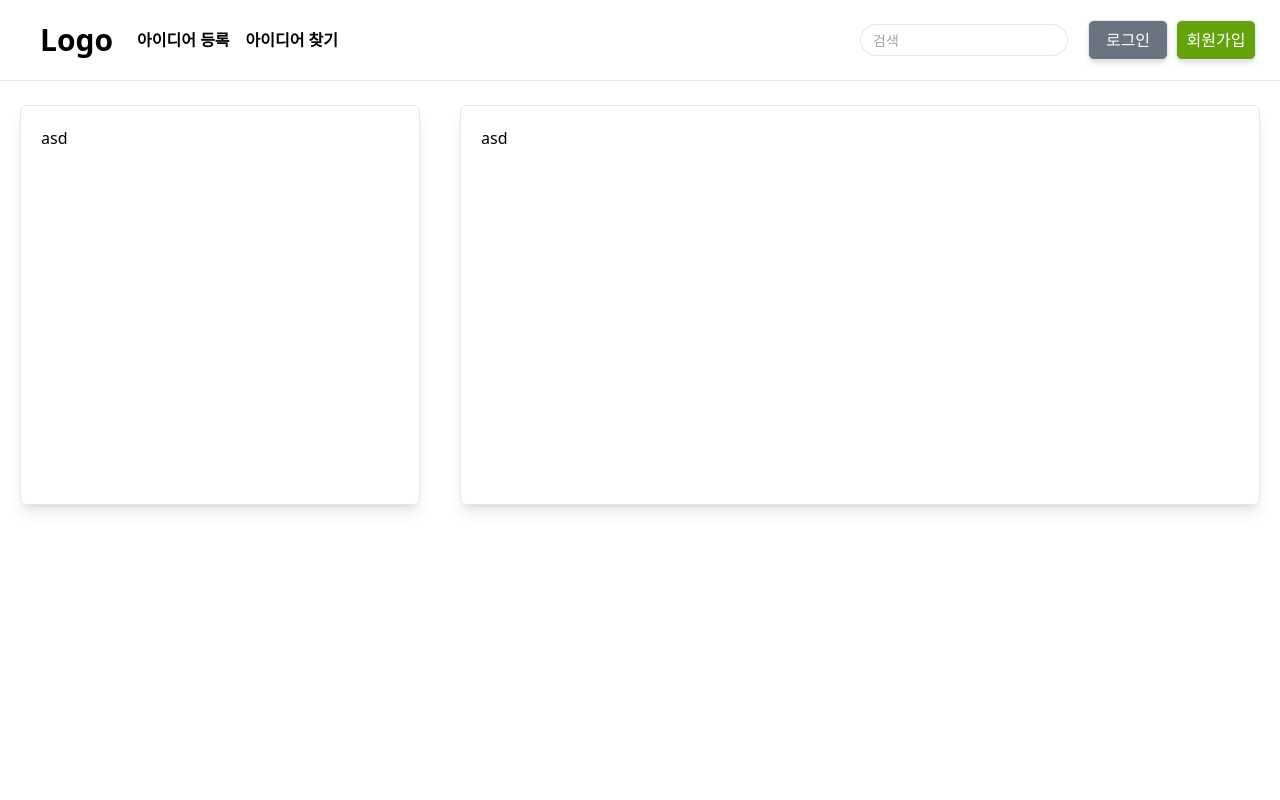
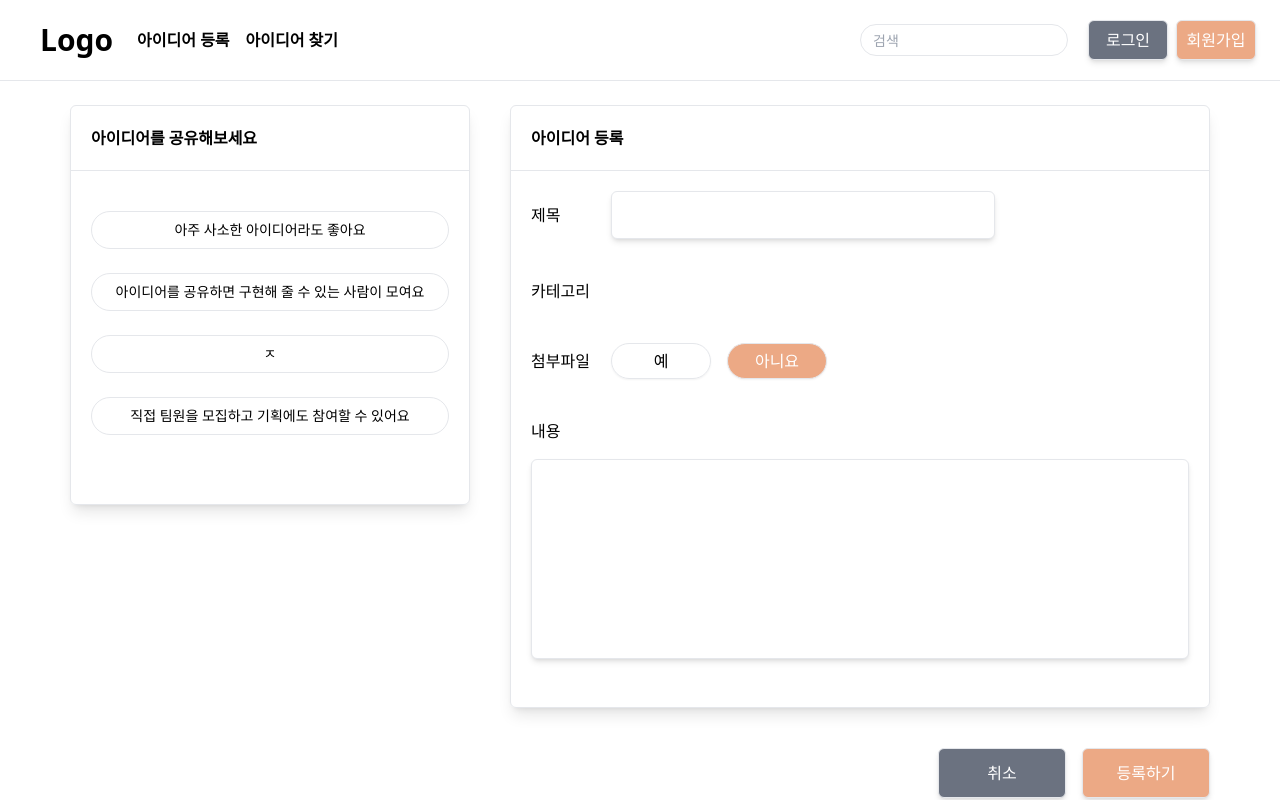
Before and after one commit to HolyWatter/Idea-matching, a Next.js app: page /idea in a window 1280 px wide. Built offline with nearby package versions, Linux system fonts and the light colour scheme.

Commit message:
아이디어 등록 레이아웃 작업중

```diff
--- a/components/BtnInput/Input.tsx
+++ b/components/BtnInput/Input.tsx
@@ -18,7 +18,7 @@ export const Input: FC<Props> = ({
   return (
     <input
       onChange={onChange}
-      className="w-96 h-12 border rounded-md pl-3 shadow-md focus:outline-none focus:border-gray-500"
+      className="w-96 h-12 border rounded-md pl-3 pt-2 shadow-md focus:outline-none focus:border-gray-500"
       placeholder={placeholder}
       type={type}
       value={value}
--- a/components/nav/Nav.tsx
+++ b/components/nav/Nav.tsx
@@ -83,7 +83,7 @@ export default function Nav() {
             </button>
             <button
               onClick={clickSignUp}
-              className="w-20 h-10 rounded-md text-white bg-lime-600 border shadow-md"
+              className="w-20 h-10 rounded-md text-white bg-origin border shadow-md"
             >
               회원가입
             </button>
--- a/pages/idea/index.tsx
+++ b/pages/idea/index.tsx
@@ -1,11 +1,109 @@
+import { useCallback, useState } from "react";
+import { Input } from "../../components/BtnInput/Input";
+
 export default function Idea() {
+  const [hasFile, setHasFile] = useState<boolean>(false);
+  const selectHasFile = useCallback(() => {
+    setHasFile(true);
+  }, []);
+  const selectNoneHasFile = useCallback(() => {
+    setHasFile(false);
+  }, []);
+
   return (
     <div className="flex justify-center space-x-10 mt-6">
-      <div className="w-[400px] h-[400px] p-5 border shadow-lg rounded-md">
-        {" "}
-        asd
+      <div className="min-w-[400px] w-[400px] h-[400px] border shadow-lg rounded-md xl-m:hidden">
+        <p className="font-semibold p-5">아이디어를 공유해보세요</p>
+        <div className="border-t" />
+        <div className="flex flex-col items-center w-full mt-10 text-sm space-y-6">
+          <p className="text-center w-[90%] py-2 border rounded-full">
+            아주 사소한 아이디어라도 좋아요
+          </p>
+          <p className="text-center w-[90%] py-2 border rounded-full">
+            아이디어를 공유하면 구현해 줄 수 있는 사람이 모여요
+          </p>
+          <p className="text-center w-[90%] py-2 border rounded-full">ㅈ</p>
+          <p className="text-center w-[90%] py-2 border rounded-full">
+            직접 팀원을 모집하고 기획에도 참여할 수 있어요
+          </p>
+        </div>
       </div>
-      <div className="w-[800px] p-5 border shadow-lg rounded-md"> asd</div>
+      <div className="space-y-10 min-w-[700px]">
+        <div className="flex flex-col w-[700px] pb-7 border shadow-lg rounded-md">
+          <p className="font-semibold p-5">아이디어 등록</p>
+          <div className="border-t" />
+          <div className="p-5 flex items-center">
+            <p className="w-[80px]">제목</p>
+            <Input />
+          </div>
+          <div className="p-5 flex items-center">
+            <p className="w-[80px]">카테고리</p>
+          </div>
+          <div className="p-5 flex items-center">
+            <p className="w-[80px]">첨부파일</p>
+            <div className="space-x-4">
+              <button
+                onClick={selectHasFile}
+                className={
+                  hasFile
+                    ? "w-[100px] h-9 border rounded-full shadow-sm bg-origin text-white"
+                    : "w-[100px] h-9 border rounded-full shadow-sm"
+                }
+              >
+                예
+              </button>
+              <button
+                onClick={selectNoneHasFile}
+                className={
+                  hasFile
+                    ? "w-[100px] h-9 border rounded-full shadow-sm"
+                    : `w-[100px] h-9 border rounded-full shadow-sm bg-origin text-white`
+                }
+              >
+                아니요
+              </button>
+            </div>
+          </div>
+          {hasFile && (
+            <div className="pl-5">
+              <label className="w-[95%] h-[100px] cursor-pointer text-gray-600 hover:border-origin hover:text-origin flex items-center justify-center border-2 border-dashed border-gray-300 rounded-md">
+                <svg
+                  className="h-12 w-12"
+                  stroke="currentColor"
+                  fill="none"
+                  viewBox="0 0 48 48"
+                  aria-hidden="true"
+                >
+                  <path
+                    d="M28 8H12a4 4 0 00-4 4v20m32-12v8m0 0v8a4 4 0 01-4 4H12a4 4 0 01-4-4v-4m32-4l-3.172-3.172a4 4 0 00-5.656 0L28 28M8 32l9.172-9.172a4 4 0 015.656 0L28 28m0 0l4 4m4-24h8m-4-4v8m-12 4h.02"
+                    strokeWidth={2}
+                    strokeLinecap="round"
+                    strokeLinejoin="round"
+                  />
+                </svg>
+                <input
+                  accept="image/*"
+                  className="hidden"
+                  multiple={true}
+                  type="file"
+                />
+              </label>
+            </div>
+          )}
+          <div className="p-5 flex flex-col items-start space-y-4">
+            <p className="w-[80px]">내용</p>
+            <textarea className="w-full h-[200px] border rounded-md shadow-md resize-none p-3" />
+          </div>
+        </div>
+        <div className="flex justify-end space-x-4">
+          <button className="w-32 py-3 border rounded-md bg-gray-500 text-white shadow-md">
+            취소
+          </button>
+          <button className="w-32 py-3 border rounded-md bg-origin text-white shadow-md">
+            등록하기
+          </button>
+        </div>
+      </div>
     </div>
   );
 }
--- a/pages/login/index.tsx
+++ b/pages/login/index.tsx
@@ -70,7 +70,7 @@ export default function Login() {
         </div>
         <button
           onClick={clickSubmit}
-          className="w-96 h-12 mt-12 rounded-full border text-white bg-lime-600 shadow-md "
+          className="w-96 h-12 mt-12 rounded-full border text-white bg-origin shadow-md "
         >
           로그인
         </button>
--- a/pages/signup/index.tsx
+++ b/pages/signup/index.tsx
@@ -93,9 +93,7 @@ export default function SignUp() {
             />
           </div>
         </div>
-        <button
-          className="w-96 h-12 mt-12 rounded-full border text-white bg-lime-600 shadow-md "
-        >
+        <button className="w-96 h-12 mt-12 rounded-full border text-white bg-origin shadow-md ">
           회원가입
         </button>
       </form>
--- a/tailwind.config.js
+++ b/tailwind.config.js
@@ -7,6 +7,11 @@ module.exports = {
     //경로
   ],
   theme: {
+    extend: {
+      colors: {
+        origin: "#ECA985",
+      },
+    },
     screens: {
       "2xl-m": { max: "1535px" },
       "xl-m": { max: "1279px" },
```
